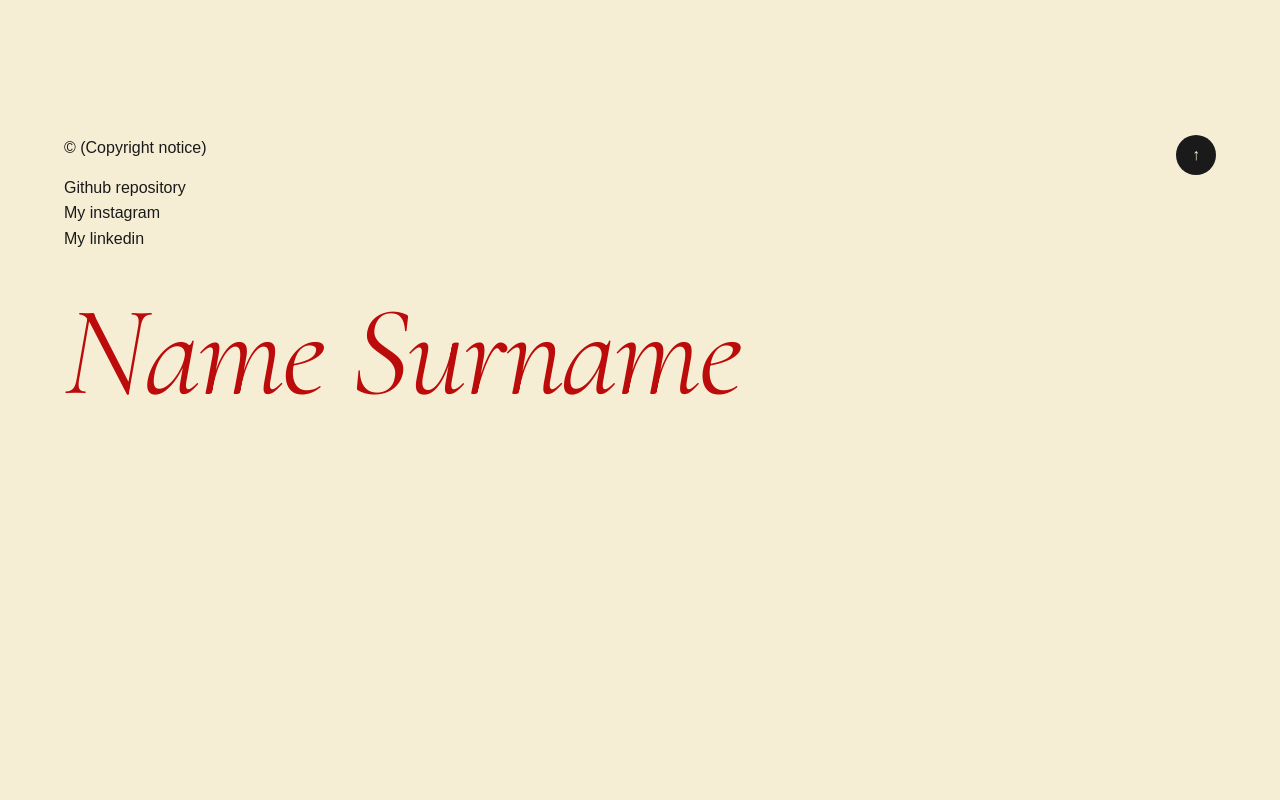
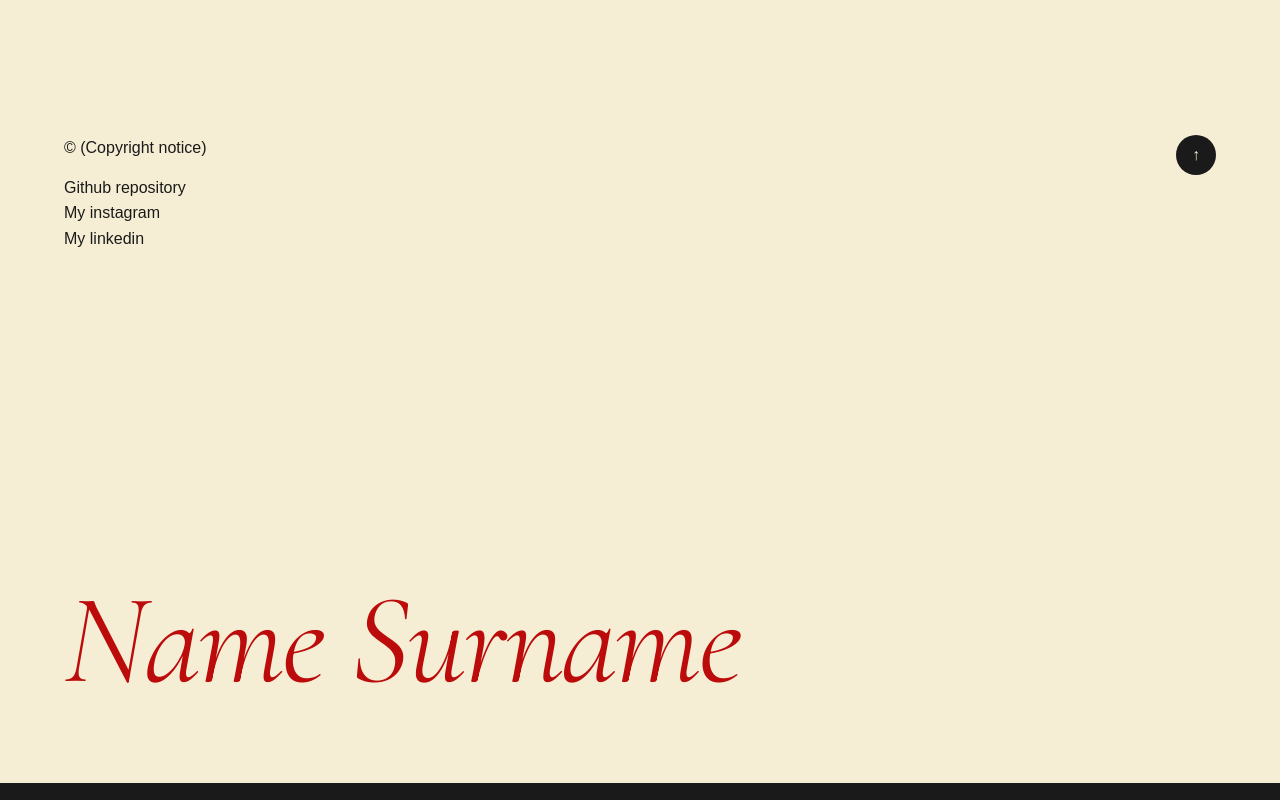
Before and after one commit to aimrx/Portfolio_Template_Aimar_Moreno, a plain HTML site: page index.html in a window 1280 px wide. Shown: the part 4018-4818 px from the top of the page. Drawn offline with Linux system fonts and the light colour scheme.

Commit message:
responsive footer

```diff
--- a/assets/css/layout.css
+++ b/assets/css/layout.css
@@ -382,7 +382,6 @@
   color: var(--black);
   font-size: var(--text-sm);
   background: var(--white);
-  height: 100vh;
 }
 
 .footer-info {
@@ -432,15 +431,13 @@
   cursor: pointer;
 }
 
-@media (min-width: 640px) {
-  .footer-grid {
-    grid-template-columns: repeat(1, 1fr);
-  }
+.footer-grid {
+  grid-template-columns: repeat(2, 1fr);
 }
 
-@media (min-width: 650px) {
-  .footer-grid {
-    grid-template-columns: repeat(2, 1fr);
+@media (min-width: 510px) {
+  .footer-title {
+    padding-top: 18rem;
   }
 }
 
```
